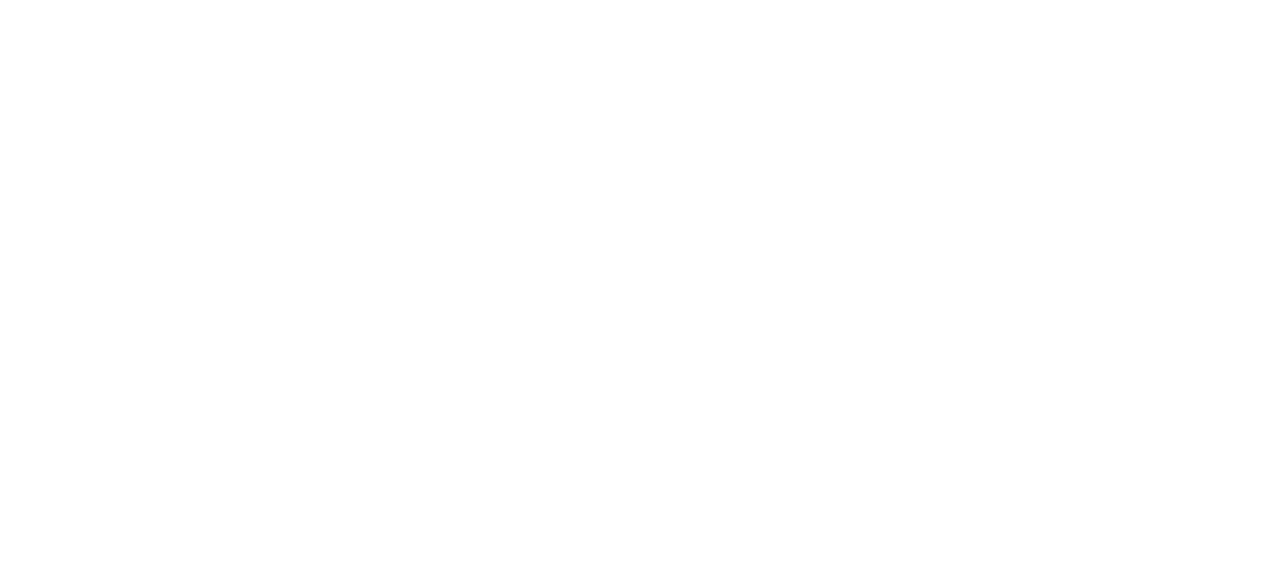
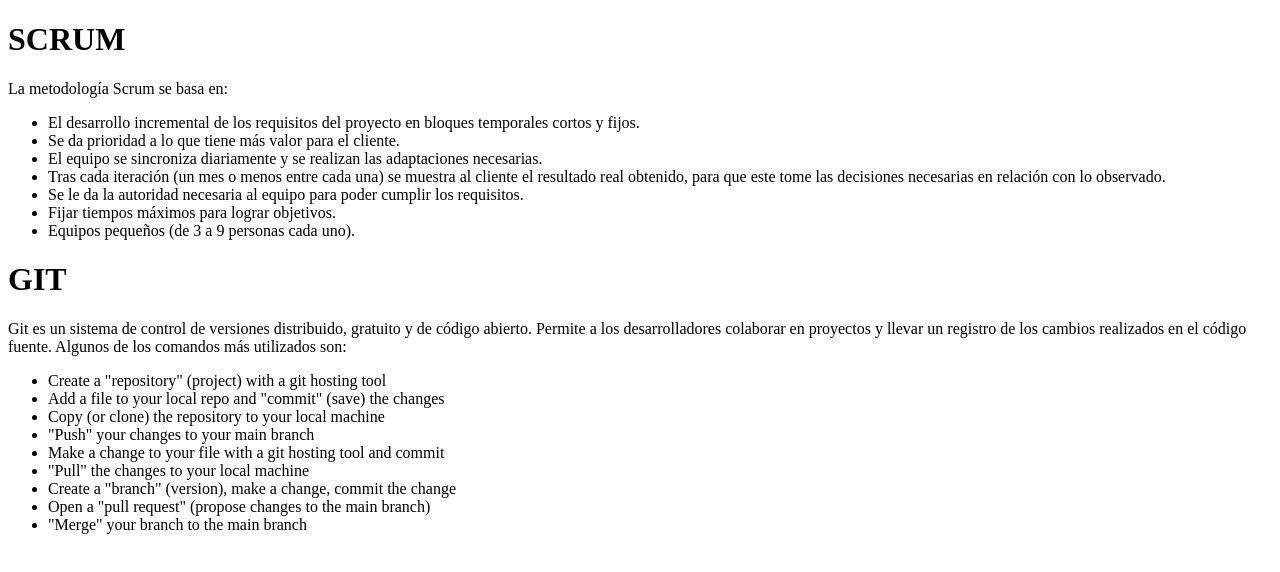
Before and after one commit to JuanMorell/Apuntes, a plain HTML site: page apuntes.html in a window 1280 px wide. Drawn offline with Linux system fonts and the light colour scheme.

Commit message:
Parte de los apuntes finalizada

```diff
--- a/apuntes.html
+++ b/apuntes.html
@@ -5,5 +5,34 @@
         <title>APUNTES</title>
     </head>
     <body>
+        <div class="header">
+            <h1>SCRUM</h1>
+            <p>La metodología Scrum se basa en:
+                <ul>
+                    <li>El desarrollo incremental de los requisitos del proyecto en bloques temporales cortos y fijos.</li>
+                    <li>Se da prioridad a lo que tiene más valor para el cliente.</li>
+                    <li>El equipo se sincroniza diariamente y se realizan las adaptaciones necesarias.</li>
+                    <li>Tras cada iteración (un mes o menos entre cada una) se muestra al cliente el resultado real obtenido, para que este tome las decisiones necesarias en relación con lo observado.</li>
+                    <li>Se le da la autoridad necesaria al equipo para poder cumplir los requisitos.</li>
+                    <li>Fijar tiempos máximos para lograr objetivos.</li>
+                    <li>Equipos pequeños (de 3 a 9 personas cada uno).</li>
+                </ul>
+            </p>
+            <h1>GIT</h1>
+            <p>Git es un sistema de control de versiones distribuido, gratuito y de código abierto. Permite a los desarrolladores colaborar en proyectos y llevar un registro de los cambios realizados en el código fuente. Algunos de los comandos más utilizados son:
+
+            <ul>
+                <li>Create a "repository" (project) with a git hosting tool</li>
+                <li>Add a file to your local repo and "commit" (save) the changes</li>
+                <li>Copy (or clone) the repository to your local machine</li>
+                <li>"Push" your changes to your main branch</li>
+                <li>Make a change to your file with a git hosting tool and commit</li>
+                <li>"Pull" the changes to your local machine</li>
+                <li>Create a "branch" (version), make a change, commit the change</li>
+                <li>Open a "pull request" (propose changes to the main branch)</li>
+                <li>"Merge" your branch to the main branch</li>
+            </ul>
+            </p>
+        </div>
     </body>
 </html>
```
